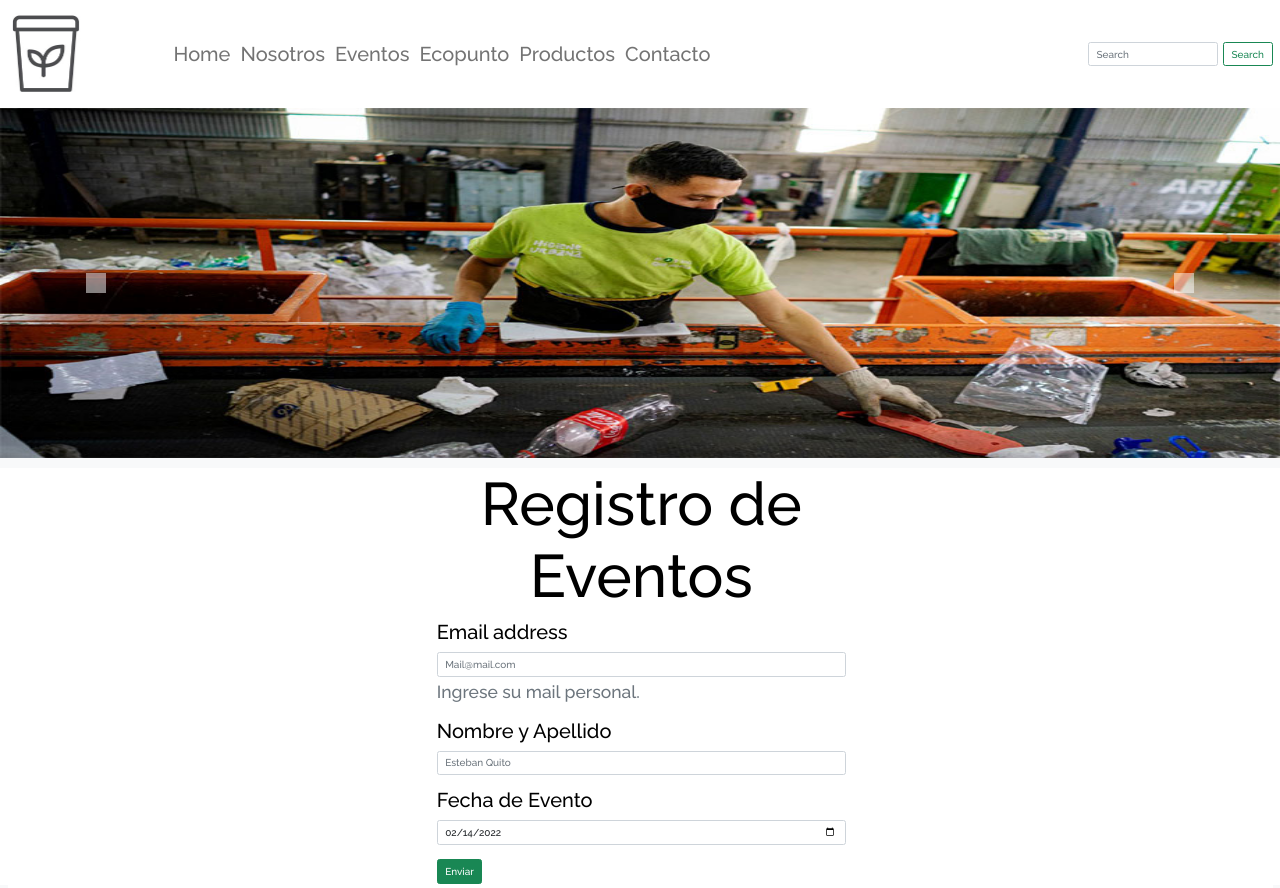
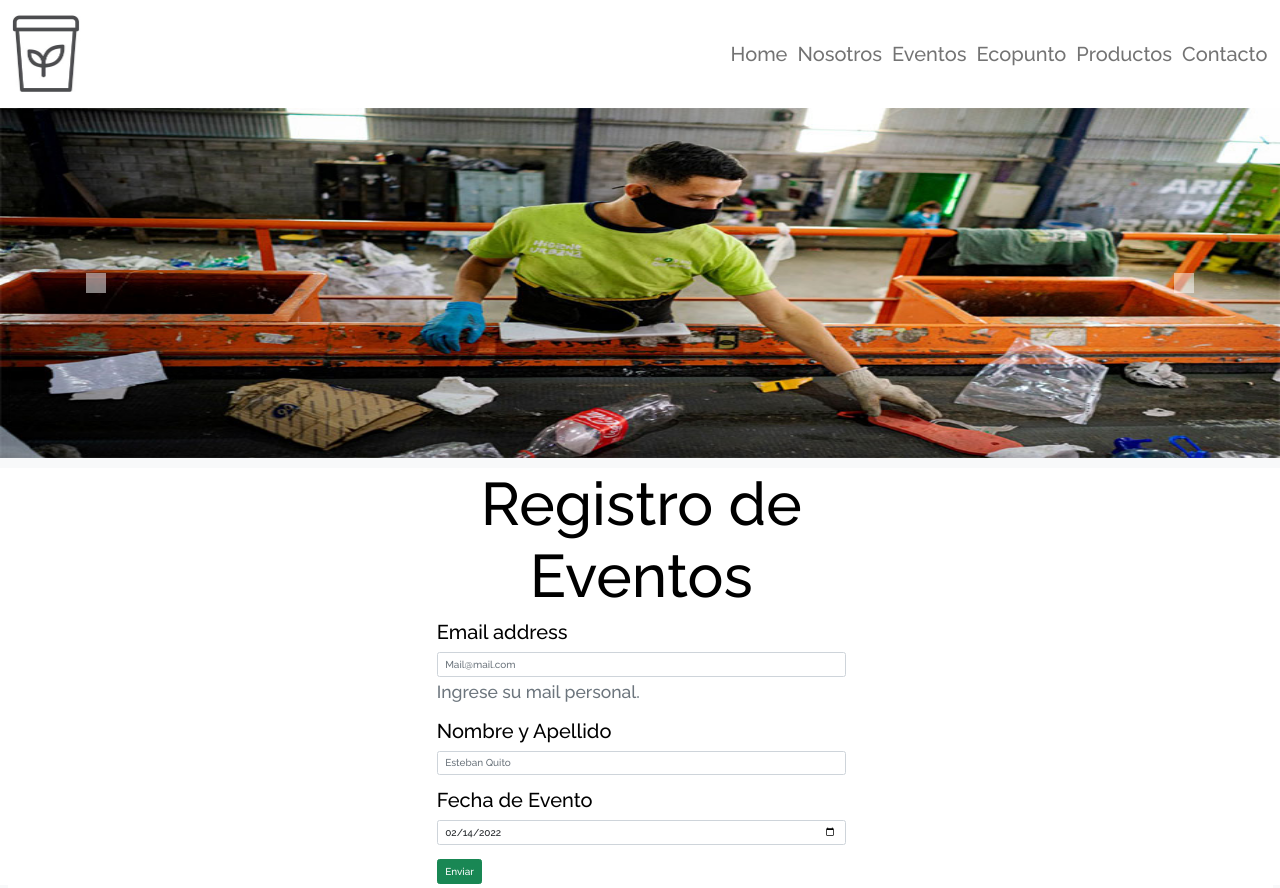
Before and after one commit to Pefcae/AvellanedaReciclaBoots, a plain HTML site: page Eventos.html in a window 1280 px wide. Shown: the top 888 px of the page. Drawn offline with nearby package versions, Linux system fonts and the light colour scheme.

Commit message:
subida de segunda entrega desafío Final v2

```diff
--- a/Eventos.html
+++ b/Eventos.html
@@ -28,7 +28,7 @@
 	      <span class="navbar-toggler-icon"></span>
 	    </button>
 	    <div class="collapse navbar-collapse" id="navbarSupportedContent">
-	      <ul class="navbar-nav me-auto mb-2 mb-lg-0">
+	      <ul class="navbar-nav ms-auto mb-2 mb-lg-0">
 	        <li class="nav-item">       <a class="nav-link" aria-current="page" href="index.html">Home</a></li>
 	        <li class="nav-item">       <a class="nav-link" href="Nosotros.html">Nosotros</a> </li>
 	        <li class="nav-item">       <a class="nav-link" href="Eventos.html">Eventos</a> </li>
@@ -36,24 +36,10 @@
 	        <li class="nav-item">       <a class="nav-link" href="Productos.html">Productos</a> </li>
 	        <li class="nav-item">       <a class="nav-link" href="Contacto.html">Contacto</a> </li>
 	      </ul>
-<!-- 	    <li class="nav-item dropdown">-->
-<!-- 	          <a class="nav-link dropdown-toggle" href="Productos.html" id="navbarDropdown" role="button" data-bs-toggle="dropdown" aria-expanded="false">-->
-<!-- 	            Productos-->
-<!-- 			 </a>-->
-<!-- 	          <ul class="dropdown-menu" aria-labelledby="navbarDropdown">-->
-<!-- 	            <li><a class="dropdown-item" href="#">Chipeado</a></li>-->
-<!-- 	            <li><a class="dropdown-item" href="#">Compostaje</a></li>-->
-<!-- 	          </ul>-->
-<!--		</li>-->
-
-
-	      <form class="d-flex">
-	        <input class="form-control me-2" type="search" placeholder="Search" aria-label="Search">
-	        <button class="btn btn-outline-success" type="submit">Search</button>
-	      </form>
 	    </div>
 	  </div>
 	</nav>
+	<!-- Fin nav-->
 
 	<main>
 		<div id="carouselExampleControls" class="carousel slide" data-bs-ride="carousel">
@@ -146,7 +132,6 @@
 
 	</main>
 
-	<!-- ends nav -->
 	<footer >
   		<!--inicia el contenedor-->
   		<section class="py-3">
```
Also changed, not shown: Contacto.html (+3 -17 lines), Nosotros.html (+2 -17 lines), Productos.html (+2 -17 lines), Ubicacion.html (+3 -18 lines), index.html (+6 -22 lines).
